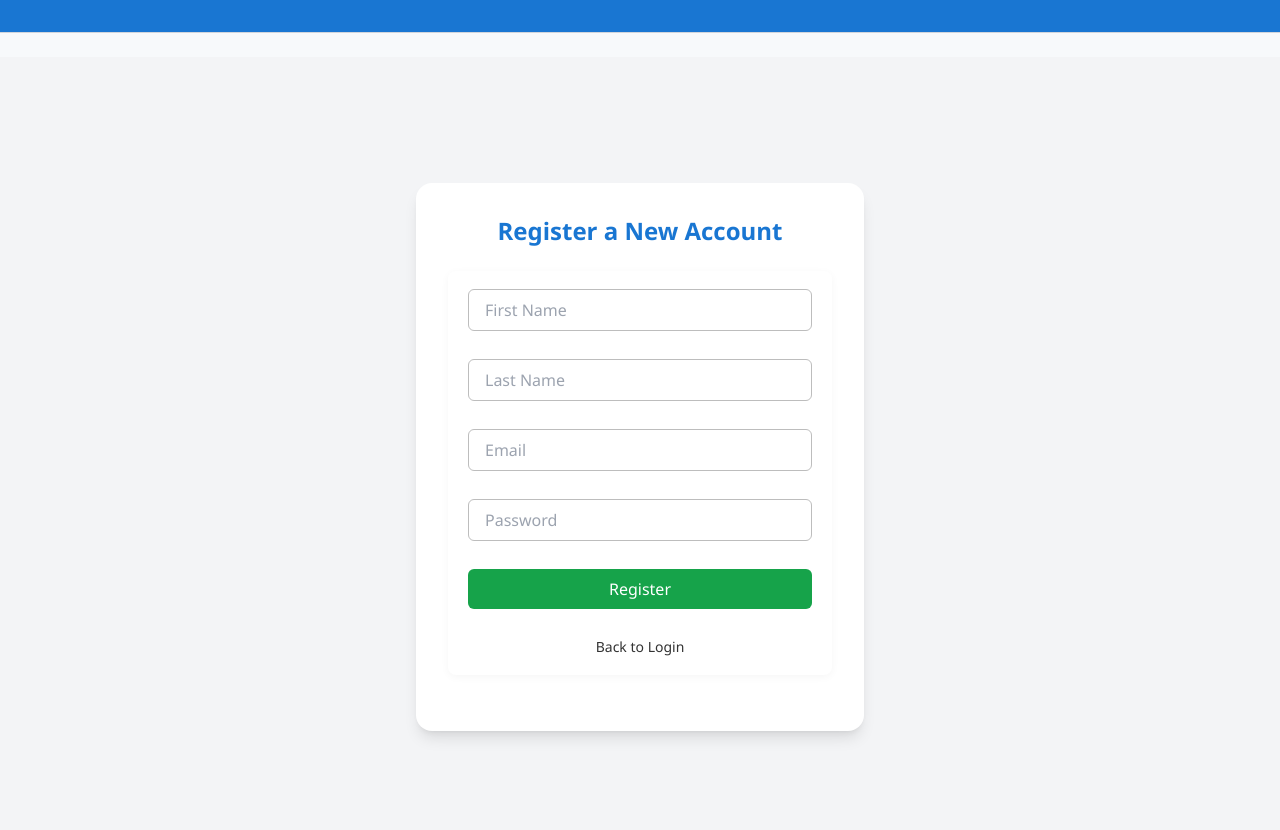
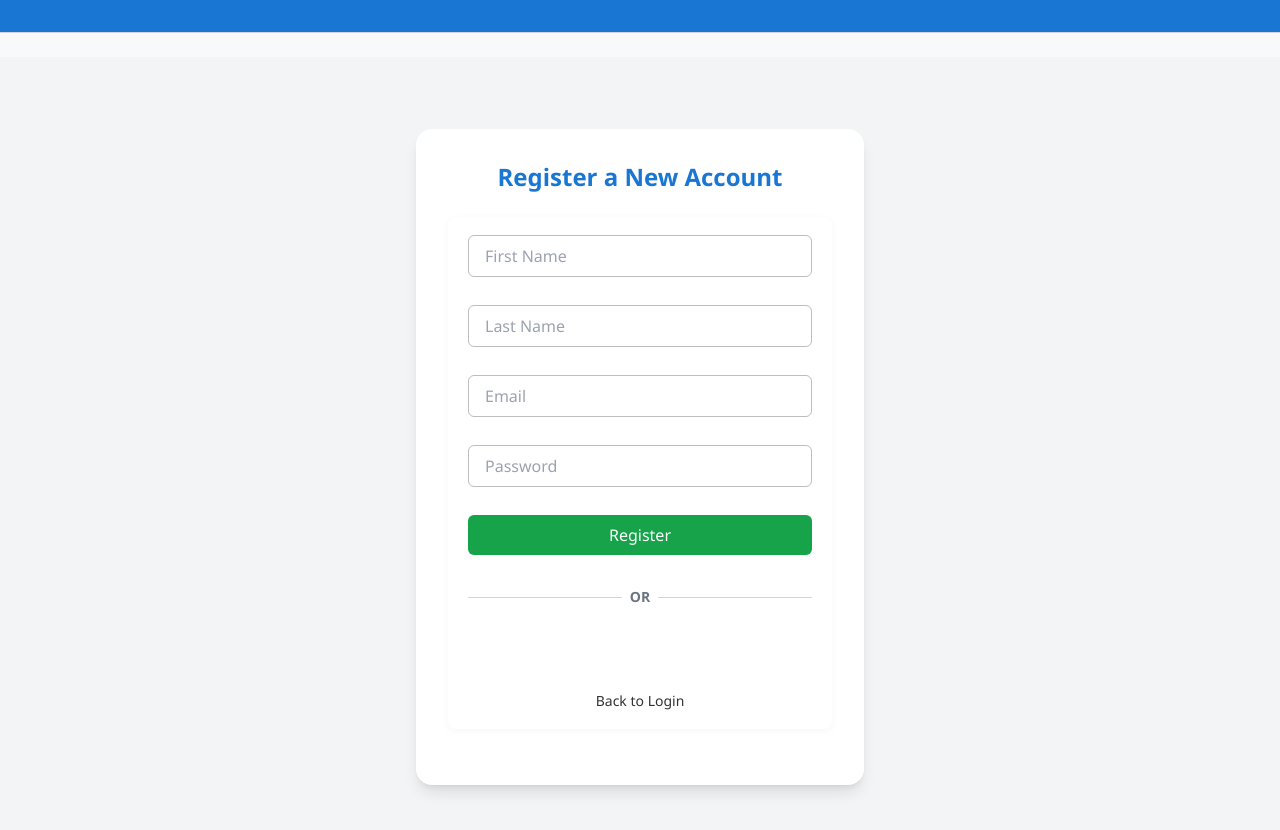
Before and after one commit to GouravBhattacharjee/Task-Tracker, a React (Create React App) app in the folder frontend/: page /login in a window 1280 px wide. Both pictures are taken after a click on the button "Sign Up". Shown: the top 830 px of the page. Built offline with nearby package versions, Linux system fonts and the light colour scheme; the HTML template or start-up script is replaced by a standard one.

Commit message:
Added Google button to user registration page

```diff
--- a/frontend/src/components/Form/LoginForm.tsx
+++ b/frontend/src/components/Form/LoginForm.tsx
@@ -10,8 +10,8 @@ type Props = {
   handleSubmit: (e: React.FormEvent) => void;
   forgotPassword: () => void;
   goToRegister: () => void;
-  onGoogleSuccess: (credentialResponse: any) => void; // new prop
-  onGoogleError?: (message: string) => void; // optional
+  onGoogleSuccess: (credentialResponse: any) => void;
+  onGoogleError?: (message: string) => void;
   loadingGoogle?: boolean;
 };
 
--- a/frontend/src/components/Form/RegisterForm.tsx
+++ b/frontend/src/components/Form/RegisterForm.tsx
@@ -1,4 +1,5 @@
 import React from "react";
+import GoogleSignInButton from "../Buttons/GoogleSignInButton";
 
 type Props = {
   form: {
@@ -10,7 +11,10 @@ type Props = {
   handleChange: (e: React.ChangeEvent<HTMLInputElement>) => void;
   handleSubmit: (e: React.FormEvent) => void;
   goToLogin: () => void;
+  onGoogleSuccess: (credentialResponse: any) => void;
+  onGoogleError?: (message: string) => void;
   readOnlyEmail?: boolean;
+  loadingGoogle?: boolean;
 };
 
 const RegisterForm: React.FC<Props> = ({
@@ -18,7 +22,10 @@ const RegisterForm: React.FC<Props> = ({
   handleChange,
   handleSubmit,
   goToLogin,
-  readOnlyEmail
+  onGoogleSuccess,
+  onGoogleError,
+  readOnlyEmail,
+  loadingGoogle,
 }) => (
   <form onSubmit={handleSubmit}>
     <input
@@ -62,6 +69,21 @@ const RegisterForm: React.FC<Props> = ({
     >
       Register
     </button>
+
+    <div className="flex items-center w-full my-3">
+      <div className="flex-grow h-px bg-gray-300"></div>
+      <span className="mx-2 text-gray-500 text-sm font-semibold">OR</span>
+      <div className="flex-grow h-px bg-gray-300"></div>
+    </div>
+
+    <div className="w-full">
+      <GoogleSignInButton
+        onSuccess={onGoogleSuccess}
+        onError={onGoogleError}
+        loading={loadingGoogle}
+      />
+    </div>
+
     <div className="w-full flex justify-center items-center">
       <button
         type="button"
--- a/frontend/src/pages/AuthPage.tsx
+++ b/frontend/src/pages/AuthPage.tsx
@@ -202,7 +202,10 @@ const AuthPage = () => {
               setError(null);
               setMessage(null);
             }}
+            onGoogleSuccess={handleGoogleSuccess}
+            onGoogleError={(msg) => setError(msg)}
             readOnlyEmail={!!form.email} // read-only if Google prefilled
+            loadingGoogle={loadingGoogle}
           />
         )}
 
```
